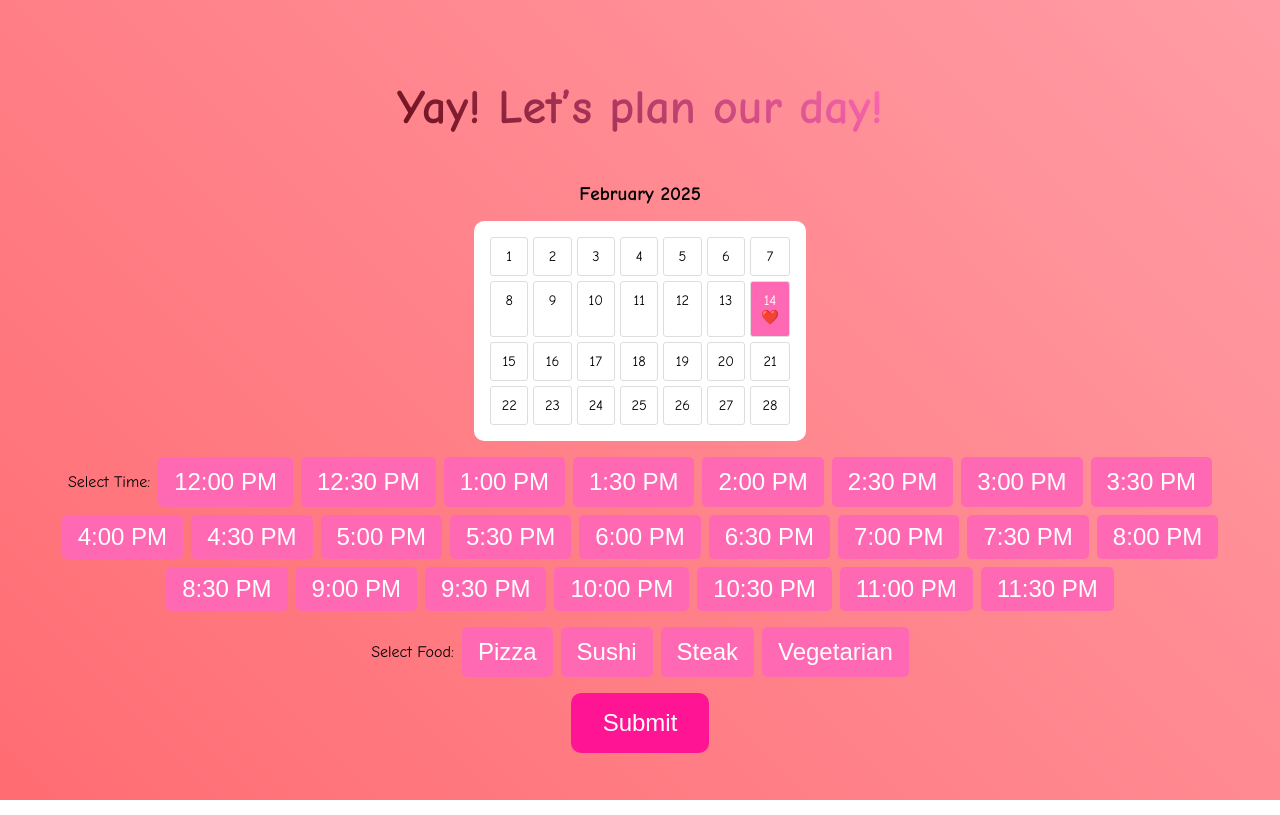
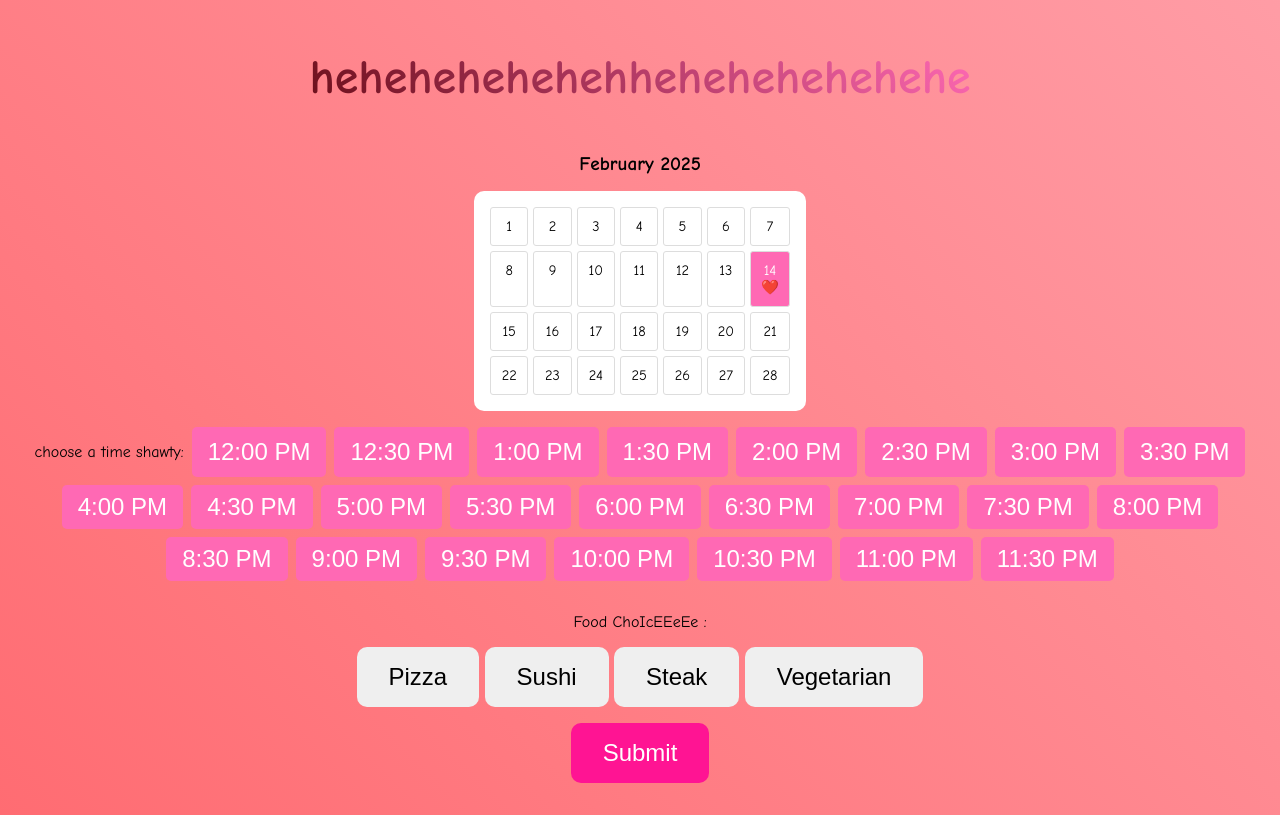
Before and after one commit to bunlu3/bemyvalentine.github.io, a plain HTML site: page index.html in a window 1280 px wide. Both pictures are taken after a click on the button "Yes". Drawn offline with Linux system fonts and the light colour scheme.

Commit message:
last changes

```diff
--- a/index.html
+++ b/index.html
@@ -174,13 +174,13 @@
     </div>
 
     <div class="next-page">
-        <h1>Yay! Let’s plan our day!</h1>
+        <h1>hehehehehehehhehehehehehehe</h1>
         <div class="calendar-container">
             <div class="month-header">February 2025</div>
             <div class="calendar"></div>
         </div>
         <div class="time-slot">
-            <p>Select Time:</p>
+            <p>choose a time shawty:</p>
             <script>
                 const timeSlotDiv = document.querySelector('.time-slot');
                 for (let hour = 12; hour <= 23; hour++) {
@@ -197,8 +197,8 @@
                 }
             </script>
         </div>
-        <div class="food-option">
-            <p>Select Food:</p>
+        <div class="food ChoIcEEeE">
+            <p>Food ChoIcEEeEe :</p>
             <button onclick="toggleActive(this)">Pizza</button>
             <button onclick="toggleActive(this)">Sushi</button>
             <button onclick="toggleActive(this)">Steak</button>
```
